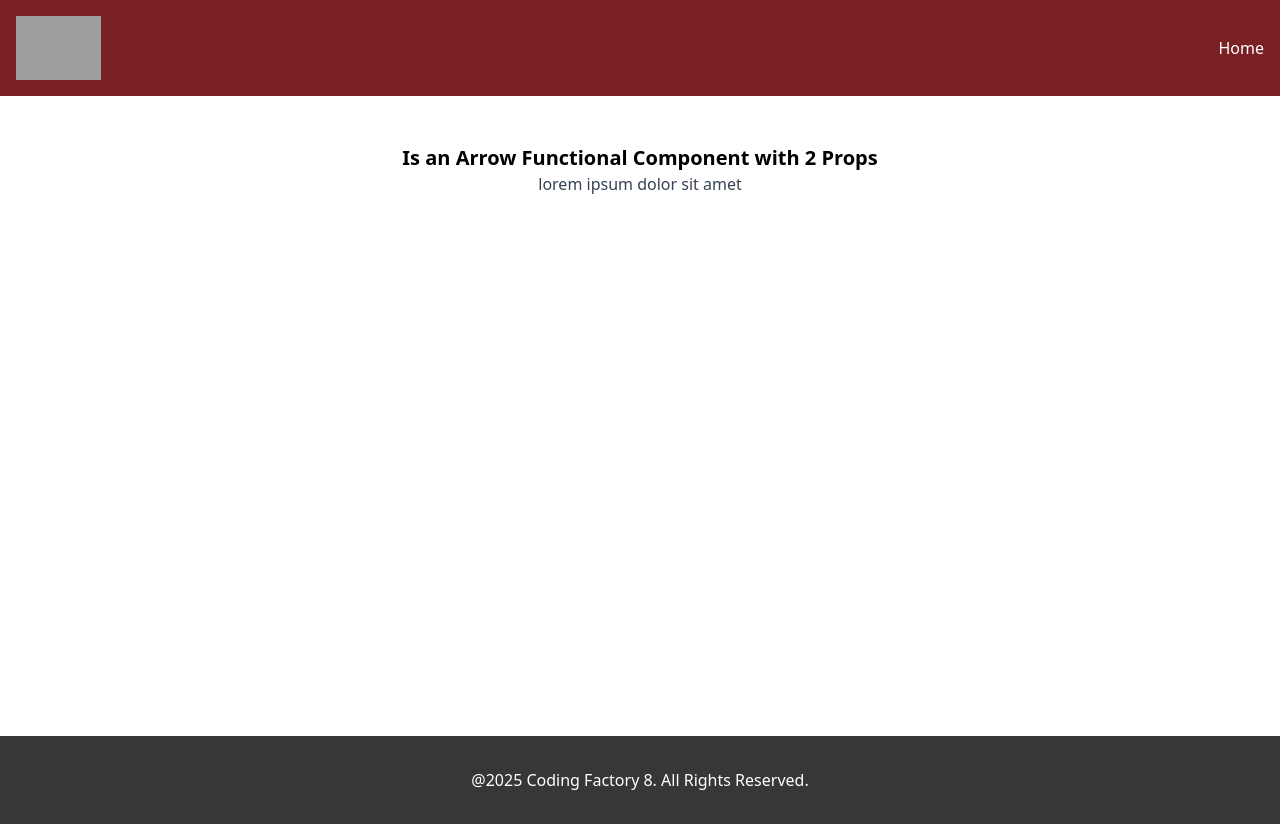
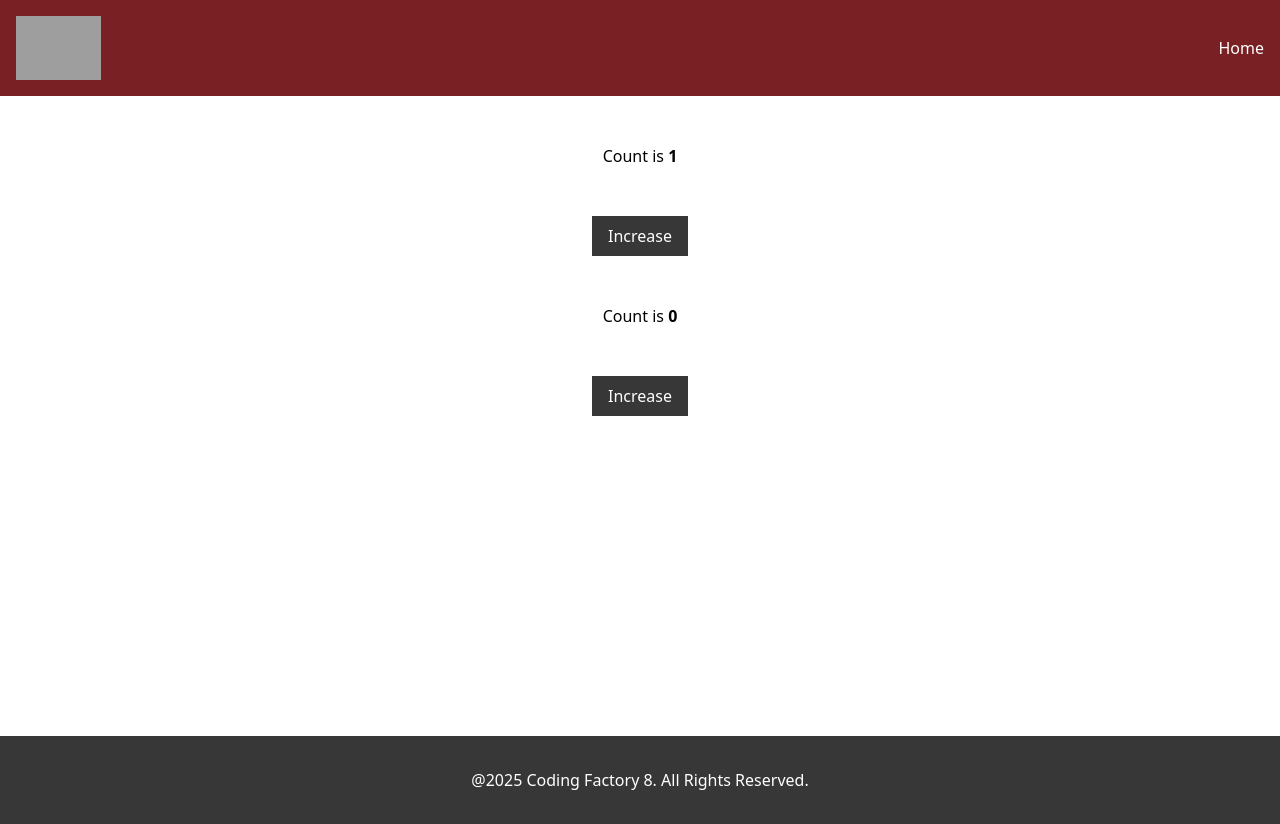
Before and after one commit to vastriantafyllou/cf8-react-intro, a React (Vite) app: page / in a window 1280 px wide. Built offline with nearby package versions, Linux system fonts and the light colour scheme; grey boxes are pictures that could not be loaded.

Commit message:
feat: add FunctionalComponentWithState and ClassComponentWithState Components

```diff
--- a/src/App.tsx
+++ b/src/App.tsx
@@ -7,7 +7,9 @@
 // import Card from "./components/Card.tsx";
 
 import Layout from "./components/Layout.tsx";
-import ArrowFunctionalComponentWithPropsType from "./components/ArrowFunctionalComponentWithPropsType.tsx";
+import FunctionalComponentWithState from "./components/FunctionalComponentWithState.tsx";
+import ClassComponentWithState from "./components/ClassComponentWithState.tsx";
+// import ArrowFunctionalComponentWithPropsType from "./components/ArrowFunctionalComponentWithPropsType.tsx";
 
 function App() {
     return (
@@ -30,10 +32,13 @@
     {/*  />*/}
     {/*</Card>*/}
       <Layout>
-        <ArrowFunctionalComponentWithPropsType
-          title="Is an Arrow Functional Component with 2 Props"
-          description="lorem ipsum dolor sit amet"
-        />
+        {/*<ArrowFunctionalComponentWithPropsType*/}
+        {/*  title="Is an Arrow Functional Component with 2 Props"*/}
+        {/*  description="lorem ipsum dolor sit amet"*/}
+        {/*/>*/}
+        <FunctionalComponentWithState/>
+        <ClassComponentWithState/>
+
       </Layout>
     </>
   )
--- /dev/null
+++ b/src/components/ClassComponentWithState.tsx
@@ -0,0 +1,32 @@
+import {Component} from "react";
+
+type Props = object;
+
+type State = {
+  count: number;
+};
+
+class ClassComponentWithState extends Component<Props, State> {
+  constructor(props: Props) {
+    super(props);
+    this.state = { count: 0 };
+  }
+  increase = () => {
+    this.setState({count: this.state.count + 1});
+  }
+  render() {
+     return (
+       <>
+         <h1 className="text-center my-12">Count is <strong>{this.state.count}</strong></h1>
+         <div className="text-center">
+           <button className="bg-cf-dark-gray text-white py-2 px-4"
+                   onClick={this.increase}>
+             Increase
+           </button>
+         </div>
+       </>
+     )
+  }
+}
+
+export default ClassComponentWithState;
--- /dev/null
+++ b/src/components/FunctionalComponentWithState.tsx
@@ -0,0 +1,23 @@
+import {useState} from "react";
+
+const FunctionalComponentWithState = () => {
+ const[count, setCount] = useState(1);
+
+ const increaseCount = () => {
+   setCount(count + 1);
+ }
+
+  return (
+    <>
+      <h1 className="text-center my-12">Count is <strong>{count}</strong></h1>
+      <div className="text-center">
+      <button className="bg-cf-dark-gray text-white py-2 px-4"
+              onClick={increaseCount}>
+        Increase
+      </button>
+      </div>
+    </>
+  )
+}
+
+export default FunctionalComponentWithState;
```
